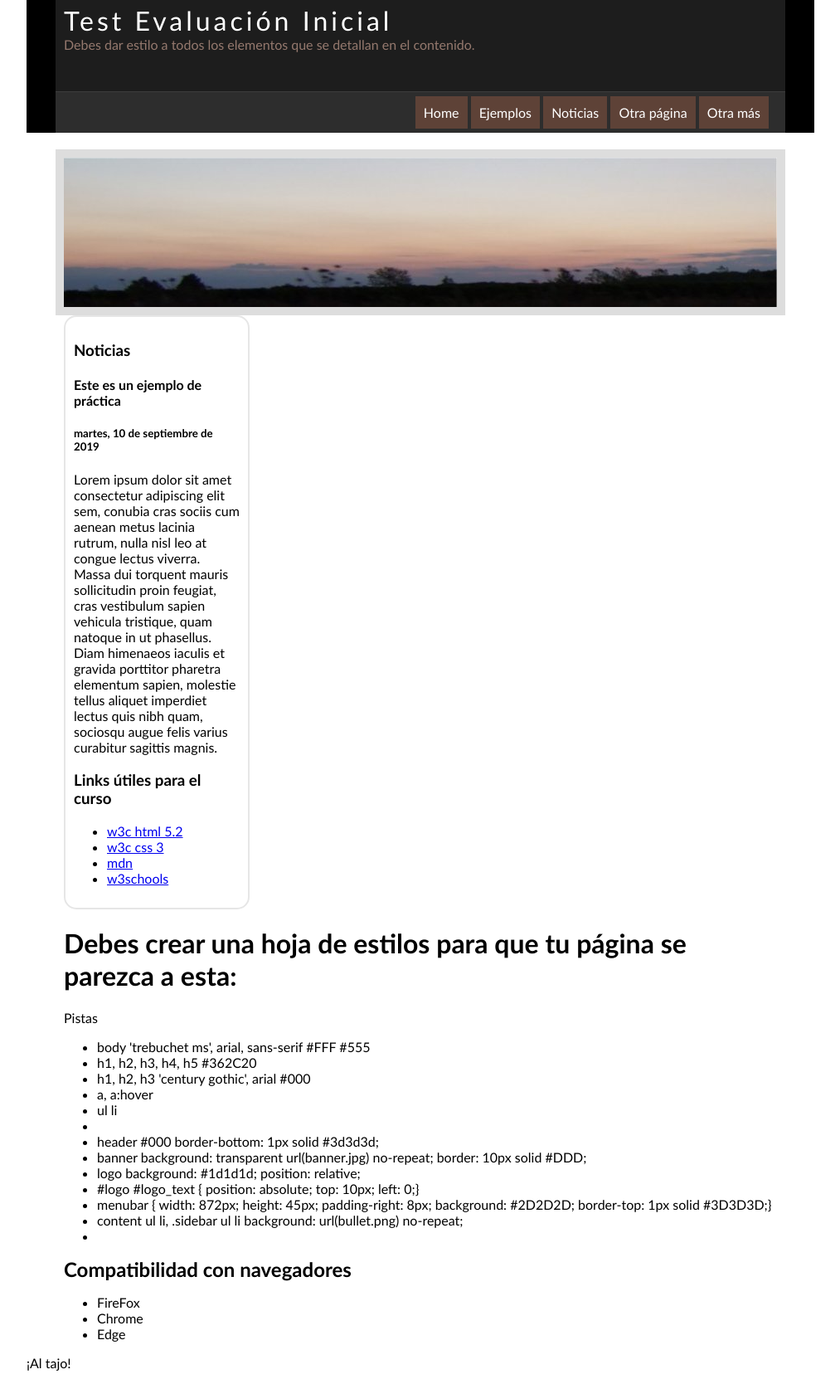
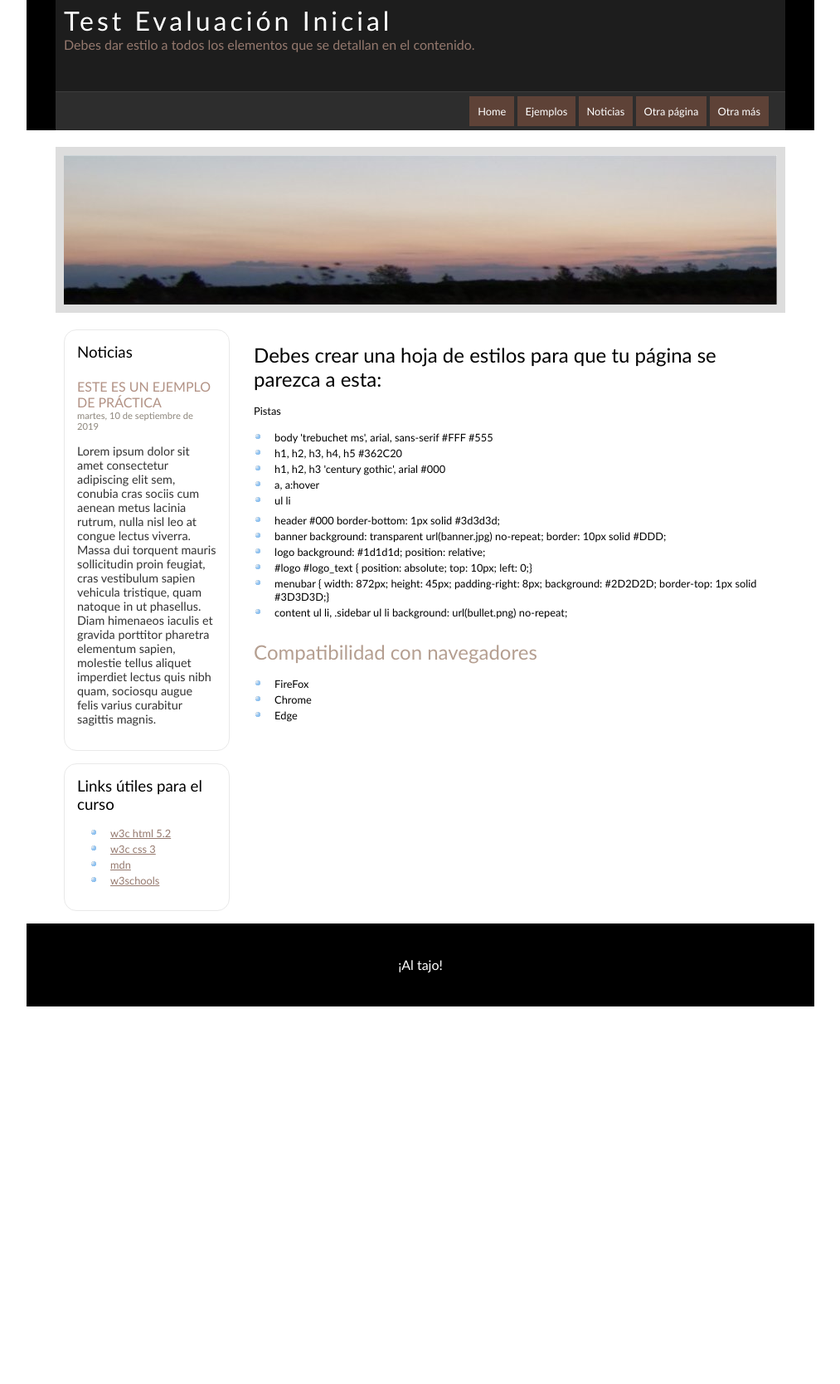
Before and after one commit to Jugacu/DAW2, a PHP site: page / in a window 1280 px wide. Shown: the whole page at 83% size, without its empty margins (133-1146 px from the left). After the commit the page ends 1213 px from the top, so only its background shows below. Run offline with PHP 8.4, Linux system fonts and the light colour scheme.

Commit message:
Plastica

```diff
--- a/Plastica/PO0002/css/style.css
+++ b/Plastica/PO0002/css/style.css
@@ -2,6 +2,15 @@ body {
     font-family: 'trebuchet ms', arial, sans-serif;
     box-sizing: border-box;
     margin: 0;
+}
+
+li {
+    list-style-image: url('../img/bullet.png');
+}
+
+li:empty {
+    visibility: hidden;
+    height: 5px;
 }
 
 #main {
@@ -55,7 +64,7 @@ body {
 }
 
 #menu li {
-    display:  inline-block;
+    display: inline-block;
 }
 
 #menu li a {
@@ -70,8 +79,8 @@ body {
     cursor: pointer;
 }
 
-#content_header{
-    margin: 0 auto;
+#content_header {
+    margin: 0 auto 20px auto;
     width: 860px;
     height: 180px;
     border: 10px solid #dddddd;
@@ -86,11 +95,86 @@ body {
     margin: 0 auto;
 }
 
-#sidebar_container{
+#sidebar_container {
+    display: inline-block;
     width: 200px;
-    padding: 10px;
-    border: 2px solid #e6e6e6;
+    margin: 0;
+}
+
+.sidebar {
+    border: 1px solid #e9e9e9;
+    padding: 15px;
     border-radius: 15px;
-    margin: 0;
+    margin-bottom: 15px;
+}
+
+.sidebar_item h3, h5 {
+    font-weight: 300;
+    margin-top: 0;
+    margin-bottom: 10px;
+}
+
+.sidebar_item h4 {
+    font-weight: 500;
+    color: #b29285;
+    text-transform: uppercase;
+    margin-bottom: 0;
+}
+
+.sidebar_item h5 {
+    color: #8d867c;
+    font-size: .7em;
+}
+
+.sidebar_item p {
+    color: rgba(0, 0, 0, .8);
+    font-size: .9em;
+}
+
+.sidebar_item a {
+    color: #95796e;
+}
+
+#content {
+    margin-left: 25px;
+    vertical-align: top;
+    width: calc(100% - 205px - 25px);
     display: inline-block;
 }
+
+#content ul {
+    padding-left: 25px;
+    margin-bottom: 20px;
+}
+
+#content p, ul {
+    font-size: .8em;
+}
+
+#content h1, h2 {
+    font-weight: 400;
+}
+
+#content h1 {
+    font-size: 1.5em;
+}
+
+#content h2 {
+    color: #b59f91;
+}
+
+#footer {
+    display: flex;
+    justify-content: center;
+    align-content: center;
+    flex-direction: column;
+    width: 100%;
+    height: 100px;
+    background: black;
+    color: white;
+    text-align: center;
+}
+
+#footer p {
+    margin: 0;
+}
```
